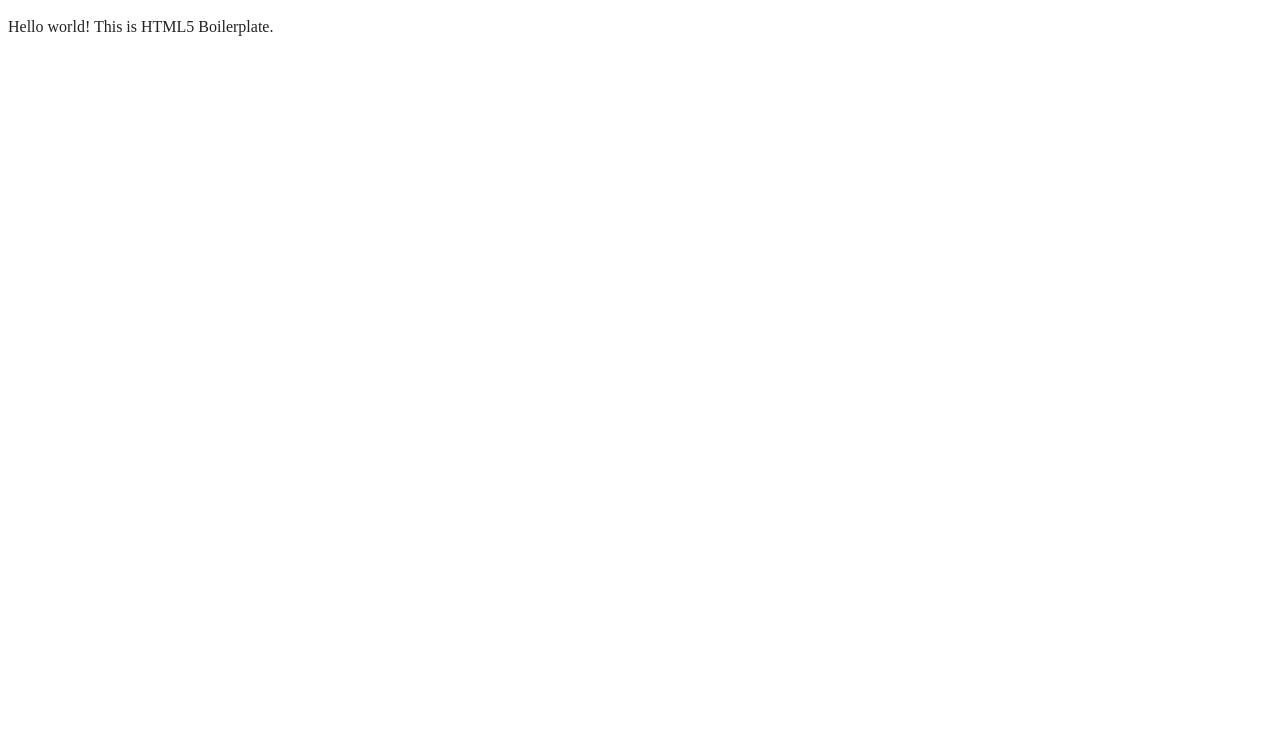
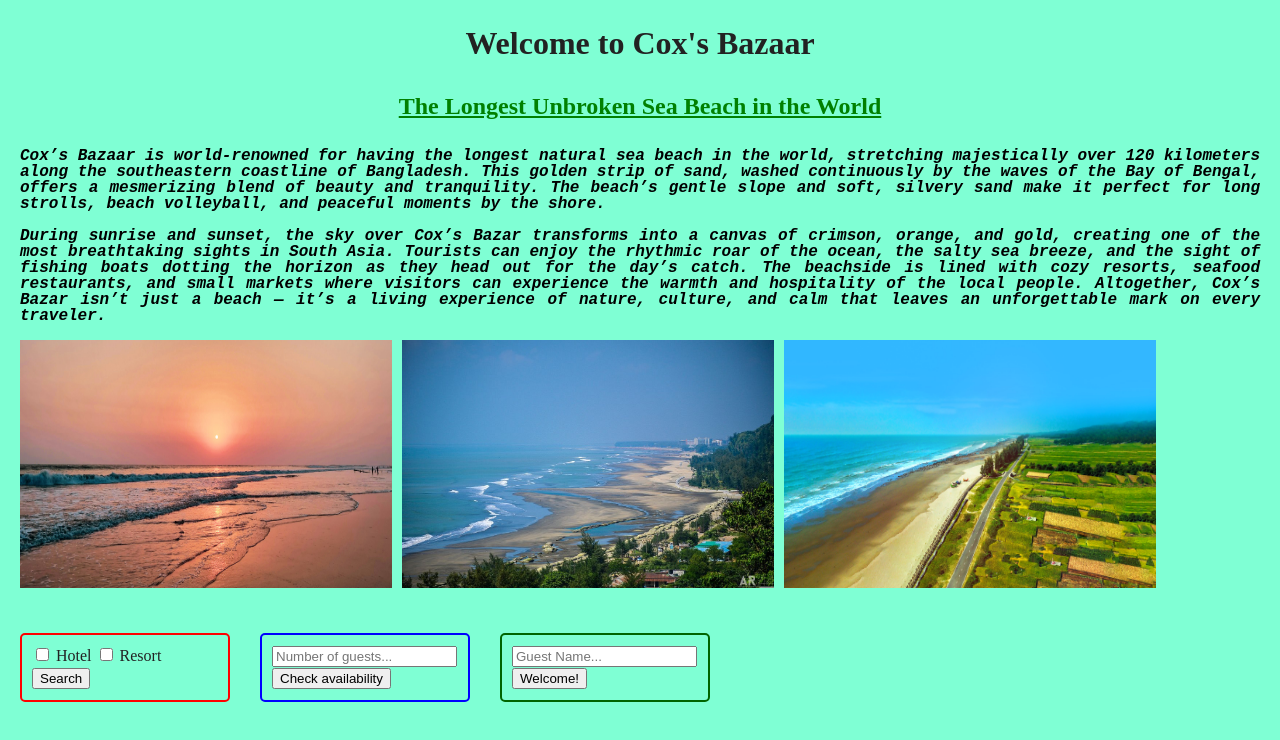
Before and after one commit to mrnnasir/Assignment1_RN, a website built with webpack: page index.html in a window 1280 px wide. Built offline with nearby package versions, Linux system fonts and the light colour scheme.

Commit message:
Updated css, js is in progress

```diff
--- a/css/style.css
+++ b/css/style.css
@@ -17,6 +17,88 @@
   line-height: 1.4;
 }
 
+body {
+  background-color: aquamarine;
+  margin: 20px;
+}
+
+h1 {
+  font-size: 2em;
+  text-align: center;
+}
+
+.subtitle {
+  color: green;
+  font-weight: bold;
+  text-decoration: underline;
+  text-align: center;
+  font-size: 1.5em;
+
+}
+
+.pic1 {
+  display: block;
+  width: 100%;
+  height: auto;
+}
+
+.pic2 {
+  display: block;
+  width: 100%;
+  height: auto;
+}
+
+.pic3 {
+  display: block;
+  width: 100%;
+  height: auto;
+}
+
+.set2 {
+  text-align: left;
+  align-items: center;
+  align-content: center;
+  gap: 30px;
+  display: flex;
+}
+.accomBtn {
+  padding: 10px;
+  border: red solid 2px;
+  border-radius: 5px;
+  width: 15%;
+}
+
+.gNum {
+  padding: 10px;
+  border: blue solid 2px;
+  border-radius: 5px;
+  width: 15%;
+}
+
+.namGuest {
+  padding: 10px;
+  border: darkgreen solid 2px;
+  border-radius: 5px;
+  width: 15%;
+}
+
+
+.description {
+  color: black;
+  font-style: italic;
+  font-weight: bold;
+  font-family: 'Courier New', Courier, monospace;
+  font-size: 1em;
+  text-align: justify;
+  line-height: 1em;
+}
+
+.image {
+  display: flex;
+  gap: 10px;
+  width: 30%;
+  height: 30%;
+}
 /*
  * Remove text-shadow in selection highlight:
  * https://twitter.com/miketaylr/status/12228805301
--- a/index.html
+++ b/index.html
@@ -23,9 +23,50 @@
 </head>
 
 <body>
+  <header>
+    <h1>Welcome to Cox's Bazaar</h1>
+  </header>
+  <!-- Add your site or application content here -->
+  <div class="set1">
+    <div class="content" id="desc">
+      <h3 class="subtitle">The Longest Unbroken Sea Beach in the World</h3>
+      <p class="description">
+        Cox’s Bazaar is world-renowned for having the longest natural sea beach in the world, stretching majestically over 120 kilometers along the southeastern coastline of Bangladesh. This golden strip of sand, washed continuously by the waves of the Bay of Bengal, offers a mesmerizing blend of beauty and tranquility. The beach’s gentle slope and soft, silvery sand make it perfect for long strolls, beach volleyball, and peaceful moments by the shore.
+        <br>
+        <br>
+        During sunrise and sunset, the sky over Cox’s Bazar transforms into a canvas of crimson, orange, and gold, creating one of the most breathtaking sights in South Asia. Tourists can enjoy the rhythmic roar of the ocean, the salty sea breeze, and the sight of fishing boats dotting the horizon as they head out for the day’s catch. The beachside is lined with cozy resorts, seafood restaurants, and small markets where visitors can experience the warmth and hospitality of the local people. Altogether, Cox’s Bazar isn’t just a beach — it’s a living experience of nature, culture, and calm that leaves an unforgettable mark on every traveler.
+      </p>
+    </div>
+    <div class="image" id="img">
+      <img src="img/cb1.jpg" alt="Cox's Bazaar Beach" class="pic1">
+      <img src="img/cb2.jpg" alt="Longest Beach" class="pic2">
+      <img src="img/cb3.jpg" alt="Beautiful Beach" class="pic3">
+    </div>
+    <br>
+    <br>
+  </div>
 
-  <!-- Add your site or application content here -->
-  <p>Hello world! This is HTML5 Boilerplate.</p>
+  <div class="set2">
+    <div class="accomBtn">
+      <input type="checkbox" id="check1" /> Hotel
+      <input type="checkbox" id="check2" /> Resort
+      <br>
+      <button id="btn1">Search</button>
+    </div>
+
+    <div class="gNum">
+      <input type="text" class="nGuest" id="nGuest" placeholder="Number of guests..." />
+      <br>
+      <button id="btn2">Check availability</button>
+    </div>
+
+    <div class="namGuest">
+      <input type="text" class="gName" id="gName" placeholder="Guest Name..." />
+      <br>
+      <button id="btn3">Welcome!</button>
+    </div>
+  </div>
+
   <script src="js/app.js"></script>
 
 </body>
--- a/js/app.js
+++ b/js/app.js
@@ -0,0 +1,6 @@
+let hotels = ['Sayeman Beach Hotel', 'Hotel Sea Crown', 'Long Beach Hotel',
+  'Windy Terrace Boutique Hotel', 'Hotel The Cox Today']
+let resorts = ['Royal Tulip Sea Pearl Beach Resort & Spa', 'Mermaid Beach Resort',
+'Grace Cox Smart Hotel & Resort', 'Ocean Paradise Hotel & Resort', 'Praasad Paradise Resort & Hotel']
+
+console.log(hotels)
```
Also changed, not shown: img/cb1.jpg (added), img/cb2.jpg (added), img/cb3.jpg (added).
